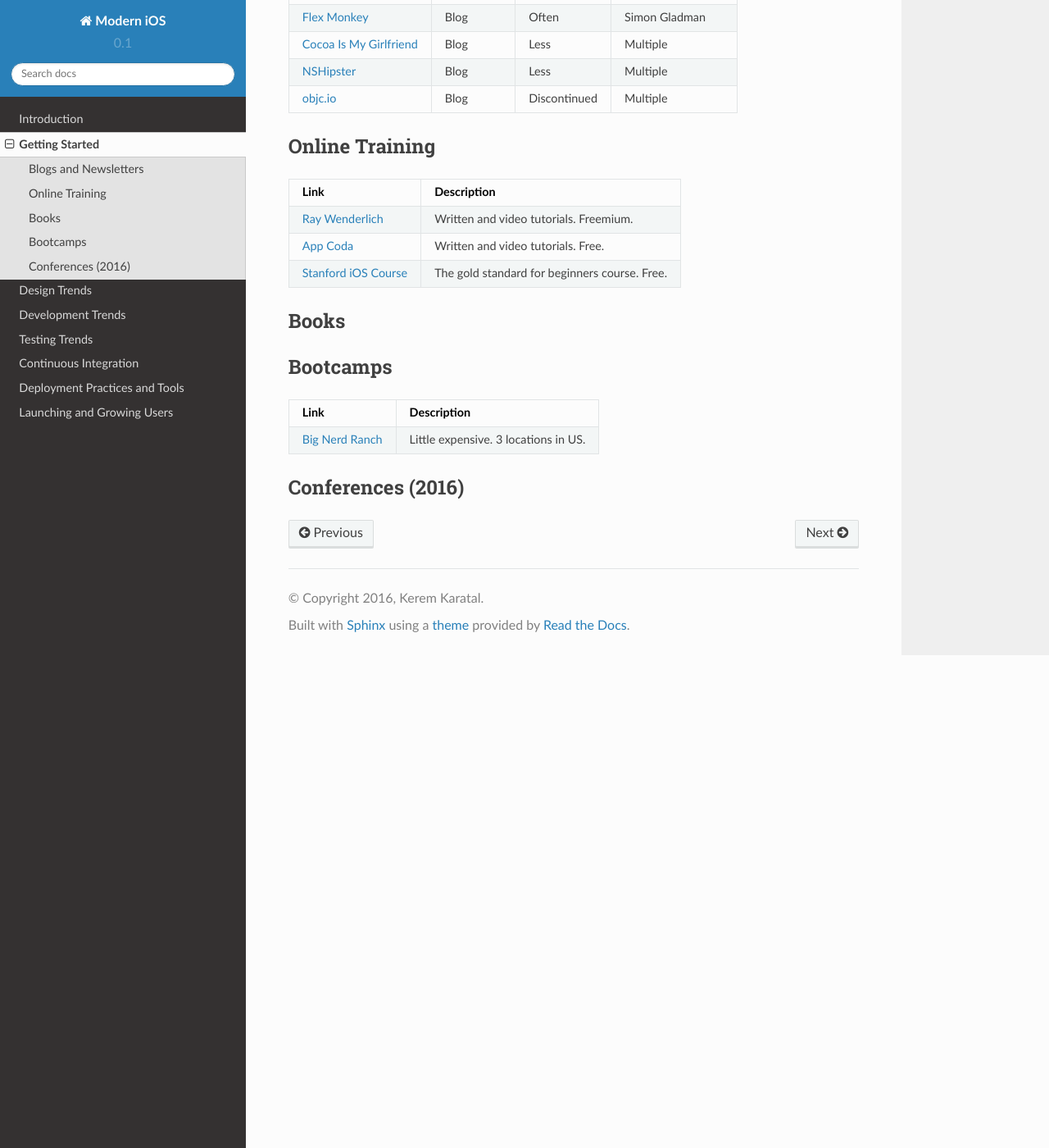
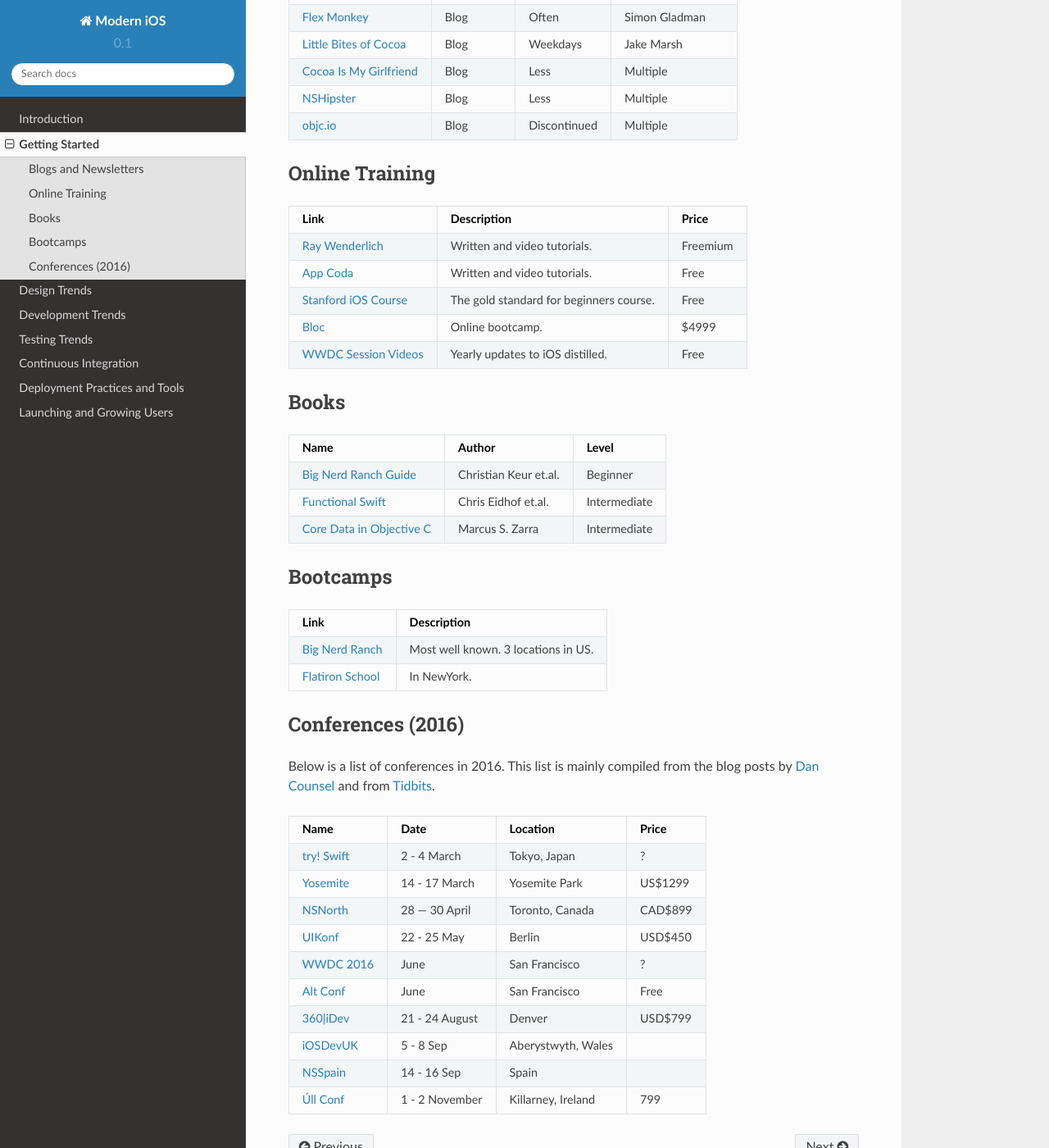
Before and after one commit to ModerniOS/modernios_rtd, a Sphinx documentation site: the page built from source/getting_started.rst, in a window 1280 px wide and 1400 px high, scrolled down 892 px. Shown: the whole window at 82% size. Built offline with Sphinx 7.4.7 and the Read the Docs theme 2.0.0, drawn with Linux system fonts in a browser that asks for light colours.

Commit message:
Add conferences, books and more.

```diff
--- a/source/getting_started.rst
+++ b/source/getting_started.rst
@@ -33,6 +33,8 @@ Below list is chosen based on the criteria and is updated regularly:
 +-------------------------------------+----------------+--------------+-----------------------+
 | `Flex Monkey`_                      | Blog           | Often        | Simon Gladman         |
 +-------------------------------------+----------------+--------------+-----------------------+
+| `Little Bites of Cocoa`_            | Blog           | Weekdays     | Jake Marsh            |
++-------------------------------------+----------------+--------------+-----------------------+
 | `Cocoa Is My Girlfriend`_           | Blog           | Less         | Multiple              |
 +-------------------------------------+----------------+--------------+-----------------------+
 | `NSHipster`_                        | Blog           | Less         | Multiple              |
@@ -51,6 +53,7 @@ Below list is chosen based on the criteria and is updated regularly:
 .. _Cocoa With Love: http://www.cocoawithlove.com/
 .. _Erica Sadun: http://ericasadun.com/
 .. _Flex Monkey: http://flexmonkey.blogspot.de/
+.. _Little Bites of Cocoa: https://littlebitesofcocoa.com/
 .. _Cocoa Is My Girlfriend: http://www.cimgf.com/
 .. _NSHipster: http://nshipster.com
 .. _objc.io: https://www.objc.io/issues/
@@ -58,34 +61,81 @@ Below list is chosen based on the criteria and is updated regularly:
 
 Online Training
 ---------------
-+-------------------------------------+-------------------------------------------------------+
-| Link                                |  Description                                          |
-+=====================================+=======================================================+
-| `Ray Wenderlich`_                   | Written and video tutorials. Freemium.                |
-+-------------------------------------+-------------------------------------------------------+
-| `App Coda`_                         | Written and video tutorials. Free.                    |
-+-------------------------------------+-------------------------------------------------------+
-| `Stanford iOS Course`_              | The gold standard for beginners course. Free.         |
-+-------------------------------------+-------------------------------------------------------+
+=============================== ========================================== ==========
+Link                            Description                                Price
+=============================== ========================================== ==========
+`Ray Wenderlich`_               Written and video tutorials.               Freemium
+`App Coda`_                     Written and video tutorials.               Free
+`Stanford iOS Course`_          The gold standard for beginners course.    Free
+`Bloc`_                         Online bootcamp.                           $4999
+`WWDC Session Videos`_          Yearly updates to iOS distilled.           Free
+=============================== ========================================== ==========
 
 .. _Ray Wenderlich: http://www.raywenderlich.com/
 .. _App Coda: http://www.appcoda.com/
 .. _Stanford iOS Course: http://www.stanford.edu/class/cs193p/cgi-bin/drupal/
+.. _Bloc: https://www.bloc.io/iOS
+.. _WWDC Session Videos: https://developer.apple.com/videos/
 
 Books
 -----
 
+===================================== ============================== ============
+Name                                  Author                         Level
+===================================== ============================== ============
+`Big Nerd Ranch Guide`_               Christian Keur et.al.          Beginner
+`Functional Swift`_                   Chris Eidhof et.al.            Intermediate
+`Core Data in Objective C`_           Marcus S. Zarra                Intermediate
+===================================== ============================== ============
+
+.. _Big Nerd Ranch Guide: https://www.bignerdranch.com/we-write/ios-programming/
+.. _Functional Swift: https://www.objc.io/books/functional-swift/
+.. _Core Data in Objective C: https://pragprog.com/book/mzcd3/core-data-in-objective-c-third-edition
 
 Bootcamps
 ---------
 
-+-------------------------------------+-----------------------------------------------------------+
-| Link                                | Description                                               |
-+=====================================+===========================================================+
-| `Big Nerd Ranch`_                   | Little expensive. 3 locations in US.                      |
-+-------------------------------------+-----------------------------------------------------------+
+=============================== ==========================================
+Link                            Description
+=============================== ==========================================
+`Big Nerd Ranch`_               Most well known. 3 locations in US.
+`Flatiron School`_              In NewYork.
+=============================== ==========================================
 
+.. _Bootcamps: https://blog.bloc.io/ultimate-guide-to-ios-developer-bootcamps/
 .. _Big Nerd Ranch: https://www.bignerdranch.com/
+.. _Flatiron School: http://flatironschool.com/ios
 
 Conferences (2016)
 ------------------
+
+Below is a list of conferences in 2016. This list is mainly compiled from the blog posts by `Dan Counsel`_ and from `Tidbits`_.
+
+=================== ==================== =================== ===========
+Name                Date                 Location            Price
+=================== ==================== =================== ===========
+`try! Swift`_       2 - 4 March          Tokyo, Japan        ?
+`Yosemite`_         14 - 17 March        Yosemite Park       US$1299
+`NSNorth`_          28 — 30 April        Toronto, Canada     CAD$899
+`UIKonf`_           22 - 25 May          Berlin              USD$450
+`WWDC 2016`_        June                 San Francisco       ?
+`Alt Conf`_         June                 San Francisco       Free
+`360|iDev`_         21 - 24 August       Denver              USD$799
+`iOSDevUK`_         5 - 8 Sep            Aberystwyth, Wales
+`NSSpain`_          14 - 16 Sep          Spain
+`Úll Conf`_         1 - 2 November       Killarney, Ireland  799
+=================== ==================== =================== ===========
+
+.. _Dan Counsel: https://dancounsell.com/articles/best-ios-and-mac-conferences-2016
+.. _Tidbits: http://tidbits.com/article/16177
+
+.. _try! Swift: http://www.tryswiftconf.com/en
+.. _Yosemite: http://cocoaconf.com/yosemite
+.. _NSNorth: https://nsnorth.ca/
+.. _iOSDevUK: http://www.iosdevuk.com/
+.. _UIKonf: http://www.uikonf.com/
+.. _NSSpain: http://nsspain.com/
+.. _WWDC 2016: https://developer.apple.com/wwdc/tickets/
+.. _Alt Conf: http://www.altconf.com/
+.. _360|iDev: http://360idev.com/
+.. _Úll Conf: http://2016.ull.ie/
```
